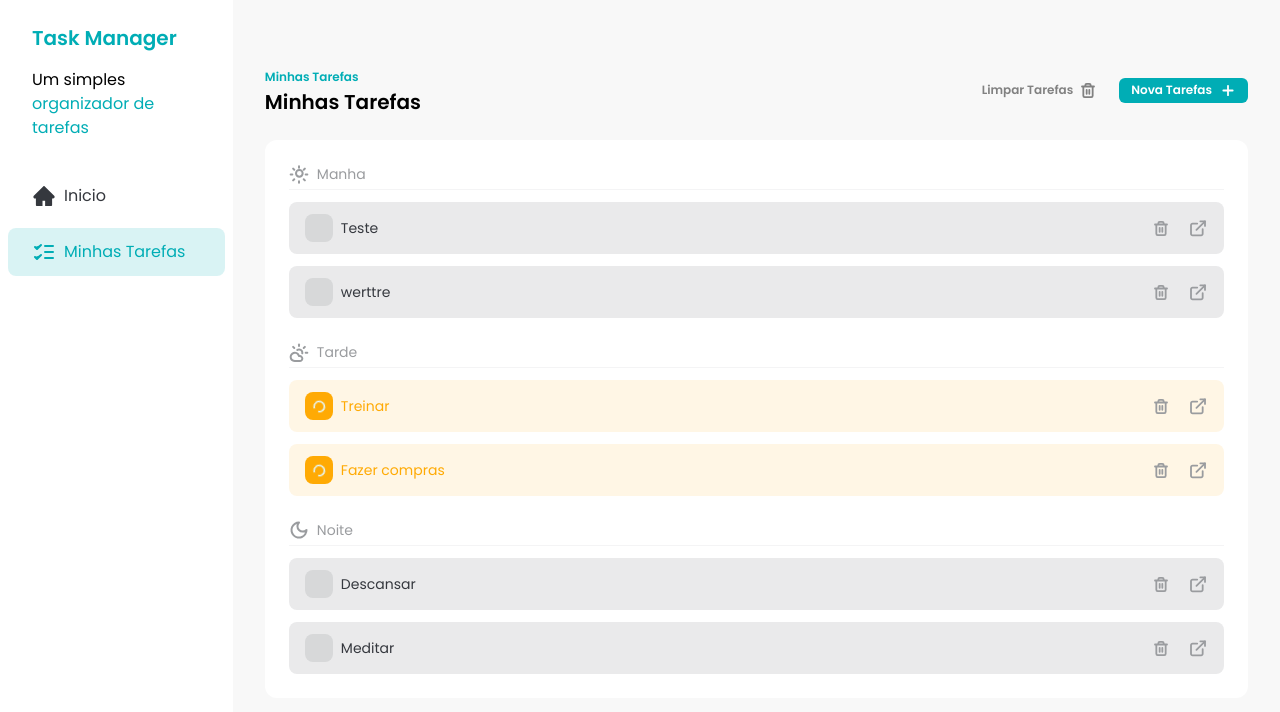
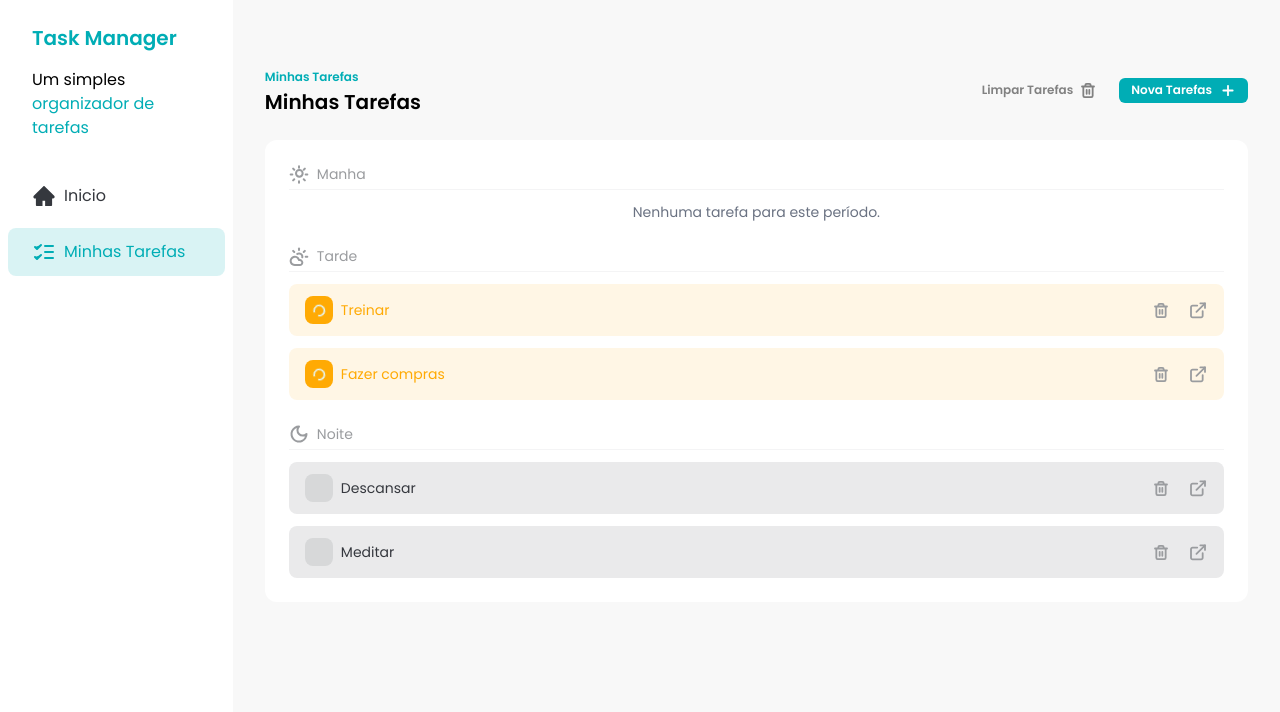
Before and after one commit to Maiiaa30/Task-Manager-V2, a React (Vite) app: page / in a window 1280 px wide. Shown: the top 712 px of the page. Built offline with nearby package versions, Linux system fonts and the light colour scheme; data requests are answered from the project's data file.

Commit message:
Add react query to the aplication

```diff
--- a/db.json
+++ b/db.json
@@ -27,20 +27,6 @@
       "description": "10 minutos de meditação guiada",
       "time": "evening",
       "status": "not_started"
-    },
-    {
-      "id": "a68e8f06-262e-4dbb-8355-98038d7e8f61",
-      "title": "Teste",
-      "description": "Estudar React",
-      "time": "morning",
-      "status": "not_started"
-    },
-    {
-      "id": "44240e83-12c5-49c2-8f80-4db2b99930ae",
-      "title": "werttre",
-      "description": "tetet",
-      "time": "morning",
-      "status": "not_started"
     }
   ]
 }
--- a/package.json
+++ b/package.json
@@ -10,6 +10,7 @@
     "preview": "vite preview"
   },
   "dependencies": {
+    "@tanstack/react-query": "^5.90.12",
     "json-server": "^1.0.0-beta.3",
     "prop-types": "^15.8.1",
     "react": "^19.2.0",
--- a/src/components/AddTaskDialog.jsx
+++ b/src/components/AddTaskDialog.jsx
@@ -1,5 +1,6 @@
 import "./AddTaskDialog.css";
 
+import { useMutation, useQueryClient } from "@tanstack/react-query";
 import PropTypes from "prop-types";
 import { useRef } from "react";
 import { createPortal } from "react-dom";
@@ -13,7 +14,23 @@ import Button from "./Button";
 import Input from "./Input";
 import TimeSelect from "./TimeSelect";
 
-const AddTaskDialog = ({ isOpen, handleClose, onSubmitSuccess }) => {
+const AddTaskDialog = ({ isOpen, handleClose }) => {
+  const queryClient = useQueryClient();
+
+  const { mutate } = useMutation({
+    mutationKey: ["addTask"],
+    mutationFn: async (task) => {
+      const response = await fetch("http://localhost:3000/tasks", {
+        method: "POST",
+        body: JSON.stringify(task),
+      });
+      if (!response.ok) {
+        throw new Error("Erro ao adicionar tarefa!");
+      }
+      return response.json();
+    },
+  });
+
   const {
     register,
     formState: { errors, isSubmitting },
@@ -38,20 +55,22 @@ const AddTaskDialog = ({ isOpen, handleClose, onSubmitSuccess }) => {
       status: "not_started",
     };
 
-    const response = await fetch("http://localhost:3000/tasks", {
-      method: "POST",
-      body: JSON.stringify(task),
+    mutate(task, {
+      onSuccess: () => {
+        queryClient.setQueryData(["tasks"], (currentTasks) => {
+          return [...currentTasks, task];
         });
-    if (!response.ok) {
-      return toast.error("Erro ao adicionar tarefa!");
-    }
-
-    onSubmitSuccess(task);
         handleClose();
         reset({
           title: "",
           description: "",
           time: "morning",
+        });
+        toast.success("Tarefa adicionada com sucesso!");
+      },
+      onError: () => {
+        toast.error("Erro ao adicionar tarefa!");
+      },
     });
   };
 
--- a/src/components/TaskItem.jsx
+++ b/src/components/TaskItem.jsx
@@ -1,26 +1,35 @@
+import { useMutation, useQueryClient } from "@tanstack/react-query";
 import PropTypes from "prop-types";
-import { useState } from "react";
 import { Link } from "react-router";
 import { toast } from "sonner";
 
 import { CheckIcon, DetailsIcon, LoaderIcon, TrashIcon } from "../assets/icons";
 import Button from "./Button";
 
-const TaskItem = ({ task, handleCheckboxClick, onDeleteSuccess }) => {
-  const [deleteIsLoading, setDeleteIsLoading] = useState(false);
+const TaskItem = ({ task, handleCheckboxClick }) => {
+  const queryClient = useQueryClient();
+  const { mutate, isPending } = useMutation({
+    mutationKey: ["deleteTask", task.id],
+    mutationFn: async () => {
+      const response = await fetch(`http://localhost:3000/tasks/${task.id}`, {
+        method: "DELETE",
+      });
+      return response.json();
+    },
+  });
 
   const handleDeleteClick = async () => {
-    setDeleteIsLoading(true);
-    const response = await fetch(`http://localhost:3000/tasks/${task.id}`, {
-      method: "DELETE",
+    mutate(undefined, {
+      onSuccess: () => {
+        queryClient.setQueryData(["tasks"], (oldTasks) => {
+          return oldTasks.filter((oldTask) => oldTask.id !== task.id);
+        });
+        toast.success("Tarefa apagada com sucesso!");
+      },
+      onError: () => {
+        toast.error("Erro ao apagar tarefa!");
+      },
     });
-    if (!response.ok) {
-      setDeleteIsLoading(false);
-      return toast.error("Erro ao apagar tarefa!");
-    }
-    onDeleteSuccess(task.id);
-    toast.success("Tarefa apagada com sucesso!");
-    setDeleteIsLoading(false);
   };
 
   const getStatusStyles = () => {
@@ -67,12 +76,8 @@ const TaskItem = ({ task, handleCheckboxClick, onDeleteSuccess }) => {
         {task.title}
       </div>
       <div className="flex items-center gap-2">
-        <Button
-          color="ghost"
-          onClick={handleDeleteClick}
-          disabled={deleteIsLoading}
-        >
-          {deleteIsLoading ? (
+        <Button color="ghost" onClick={handleDeleteClick} disabled={isPending}>
+          {isPending ? (
             <LoaderIcon className="animate-spin" />
           ) : (
             <TrashIcon className="text-brand-text-gray" />
--- a/src/components/Tasks.jsx
+++ b/src/components/Tasks.jsx
@@ -1,4 +1,5 @@
-import { useEffect, useState } from "react";
+import { useQuery, useQueryClient } from "@tanstack/react-query";
+import { useState } from "react";
 import { toast } from "sonner";
 
 import {
@@ -14,30 +15,27 @@ import TaskItem from "./TaskItem";
 import TaskSeparator from "./TaskSeparator";
 
 const Tasks = () => {
-  const [tasks, setTasks] = useState([]);
+  const queryClient = useQueryClient();
+
+  const { data: tasks } = useQuery({
+    queryKey: ["tasks"],
+    queryFn: async () => {
+      const response = await fetch("http://localhost:3000/tasks", {
+        method: "GET",
+      });
+      const tasks = await response.json();
+      return tasks;
+    },
+  });
+
   const [addTaskDialogIsOpen, setAddTaskDialogIsOpen] = useState(false);
 
-  useEffect(() => {
-    const fetchTasks = async () => {
-      const response = await fetch("http://localhost:3000/tasks");
-      const tasks = await response.json();
-      setTasks(tasks);
-    };
-
-    fetchTasks();
-  }, []);
-
-  const morningTasks = tasks.filter((task) => task.time === "morning");
-  const afternoonTasks = tasks.filter((task) => task.time === "afternoon");
-  const eveningTasks = tasks.filter((task) => task.time === "evening");
-
-  const onDeleteTaskSuccess = async (taskId) => {
-    const newTasks = tasks.filter((task) => task.id !== taskId);
-    setTasks(newTasks);
-  };
+  const morningTasks = tasks?.filter((task) => task.time === "morning");
+  const afternoonTasks = tasks?.filter((task) => task.time === "afternoon");
+  const eveningTasks = tasks?.filter((task) => task.time === "evening");
 
   const handleTaskCheckboxClick = (taskId) => {
-    const newTasks = tasks.map((task) => {
+    const newTasks = tasks?.map((task) => {
       if (task.id !== taskId) {
         return task;
       }
@@ -55,12 +53,7 @@ const Tasks = () => {
       }
       return task;
     });
-    setTasks(newTasks);
-  };
-
-  const onTaskSubmitSuccess = async (task) => {
-    setTasks([...tasks, task]);
-    toast.success("Tarefa adicionada com sucesso!");
+    queryClient.setQueryData(["tasks"], newTasks);
   };
 
   return (
@@ -85,7 +78,6 @@ const Tasks = () => {
           <AddTaskDialog
             isOpen={addTaskDialogIsOpen}
             handleClose={() => setAddTaskDialogIsOpen(false)}
-            onSubmitSuccess={onTaskSubmitSuccess}
           />
         </div>
       </div>
@@ -94,51 +86,48 @@ const Tasks = () => {
       <div className="rounded-xl bg-white p-6">
         <div className="space-y-3">
           <TaskSeparator title={"Manha"} icon={<SunIcon />} />
-          {morningTasks.length === 0 && (
+          {morningTasks?.length === 0 && (
             <p className="text-center text-sm text-gray-500">
               Nenhuma tarefa para este período.
             </p>
           )}
-          {morningTasks.map((task) => (
+          {morningTasks?.map((task) => (
             <TaskItem
               task={task}
               key={task.id}
               handleCheckboxClick={handleTaskCheckboxClick}
-              onDeleteSuccess={onDeleteTaskSuccess}
             />
           ))}
         </div>
 
         <div className="my-6 space-y-3">
           <TaskSeparator title={"Tarde"} icon={<CloudSunIcon />} />
-          {afternoonTasks.length === 0 && (
+          {afternoonTasks?.length === 0 && (
             <p className="text-center text-sm text-gray-500">
               Nenhuma tarefa para este período.
             </p>
           )}
-          {afternoonTasks.map((task) => (
+          {afternoonTasks?.map((task) => (
             <TaskItem
               task={task}
               key={task.id}
               handleCheckboxClick={handleTaskCheckboxClick}
-              onDeleteSuccess={onDeleteTaskSuccess}
             />
           ))}
         </div>
 
         <div className="space-y-3">
           <TaskSeparator title={"Noite"} icon={<MoonIcon />} />
-          {eveningTasks.length === 0 && (
+          {eveningTasks?.length === 0 && (
             <p className="text-center text-sm text-gray-500">
               Nenhuma tarefa para este período.
             </p>
           )}
-          {eveningTasks.map((task) => (
+          {eveningTasks?.map((task) => (
             <TaskItem
               task={task}
               key={task.id}
               handleCheckboxClick={handleTaskCheckboxClick}
-              onDeleteSuccess={onDeleteTaskSuccess}
             />
           ))}
         </div>
--- a/src/pages/task-detail.jsx
+++ b/src/pages/TaskDetails.jsx
@@ -1,4 +1,4 @@
-import { useEffect, useState } from "react";
+import { useMutation, useQuery, useQueryClient } from "@tanstack/react-query";
 import { useForm } from "react-hook-form";
 import { Link, useNavigate, useParams } from "react-router";
 import { toast } from "sonner";
@@ -15,34 +15,19 @@ import SideBar from "../components/SideBar";
 import TimeSelect from "../components/TimeSelect";
 
 const TaskDetailsPage = () => {
+  const queryClient = useQueryClient();
   const { taskId } = useParams();
-  const [task, setTask] = useState();
   const {
     register,
-    formState: { errors, isSubmitting },
+    formState: { errors },
     handleSubmit,
     reset,
   } = useForm();
 
-  const navigate = useNavigate();
-  const handleBackClick = () => {
-    navigate(-1);
-  };
-
-  useEffect(() => {
-    const fetchTask = async () => {
+  const { mutate: updateTask, isPending: updateTaskIsLoading } = useMutation({
+    mutationKey: ["updateTask", taskId],
+    mutationFn: async (data) => {
       const response = await fetch(`http://localhost:3000/tasks/${taskId}`, {
-        method: "GET",
-      });
-      const data = await response.json();
-      setTask(data);
-      reset(data);
-    };
-    fetchTask();
-  }, [taskId, reset]);
-
-  const handleUpdate = async (data) => {
-    const response = await fetch(`http://localhost:3000/tasks/${task.id}`, {
         method: "PATCH",
         body: JSON.stringify({
           title: data.title.trim(),
@@ -51,24 +36,66 @@ const TaskDetailsPage = () => {
         }),
       });
       if (!response.ok) {
-      return toast.error("Erro ao atualizar tarefa!");
+        throw new Error();
       }
+      const updatedTask = await response.json();
+      queryClient.setQueryData("tasks", (oldData) => {
+        return oldData.map((oldTask) => {
+          if (oldTask.id === taskId) {
+            return updatedTask;
+          }
+          return oldTask;
+        });
+      });
+    },
+  });
 
-    const newTask = await response.json();
-    setTask(newTask);
-
-    toast.success("Tarefa atualizada com sucesso!");
-  };
-
-  const handleDeleteClick = async () => {
-    const response = await fetch(`http://localhost:3000/tasks/${task.id}`, {
+  const { mutate: deleteTask, isPending: deleteTaskIsLoading } = useMutation({
+    mutationKey: ["deleteTask", taskId],
+    mutationFn: async () => {
+      const response = await fetch(`http://localhost:3000/tasks/${taskId}`, {
         method: "DELETE",
       });
       if (!response.ok) {
-      return toast.error("Erro ao apagar tarefa!");
+        throw new Error();
       }
+      const deletedTask = await response.json();
+      queryClient.setQueryData("tasks", (oldData) => {
+        return oldData.filter((oldTask) => oldTask.id !== deletedTask.id);
+      });
+    },
+  });
+
+  const { data: task } = useQuery({
+    queryKey: ["task", taskId],
+    queryFn: async () => {
+      const response = await fetch(`http://localhost:3000/tasks/${taskId}`, {
+        method: "GET",
+      });
+      const data = await response.json();
+      reset(data);
+    },
+  });
+
+  const navigate = useNavigate();
+  const handleBackClick = () => {
     navigate(-1);
-    toast.success("Tarefa apagada com sucesso!");
+  };
+
+  const handleUpdate = async (data) => {
+    updateTask(data, {
+      onSuccess: () => {
+        toast.success("Tarefa atualizada com sucesso!");
+      },
+      onError: () => toast.error("Erro ao atualizar tarefa!"),
+    });
+  };
+
+  const handleDeleteClick = async (data) => {
+    deleteTask(data, {
+      onSuccess: () => toast.success("Tarefa apagada com sucesso!"),
+      onError: () => toast.error("Erro ao apagar tarefa!"),
+    });
   };
 
   return (
@@ -154,10 +181,12 @@ const TaskDetailsPage = () => {
               <Button
                 color="primary"
                 size="large"
-                disabled={isSubmitting}
+                disabled={updateTaskIsLoading || deleteTaskIsLoading}
                 type="submit"
               >
-                {isSubmitting && <LoaderIcon className="mr-2 animate-spin" />}
+                {(updateTaskIsLoading || deleteTaskIsLoading) && (
+                  <LoaderIcon className="mr-2 animate-spin" />
+                )}
                 Guardar
               </Button>
             </div>
```
Also changed, not shown: src/main.jsx (+6 -1 lines), 1 other file (tests, documents, lock files or other folders). Lines whose indentation alone changed are shown as unchanged.
